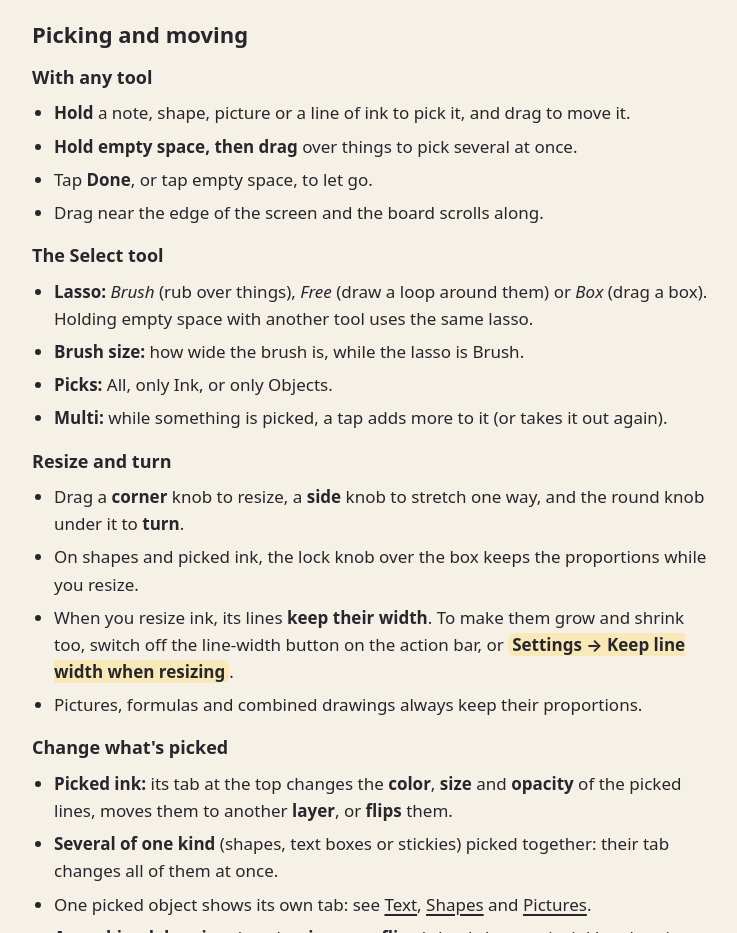
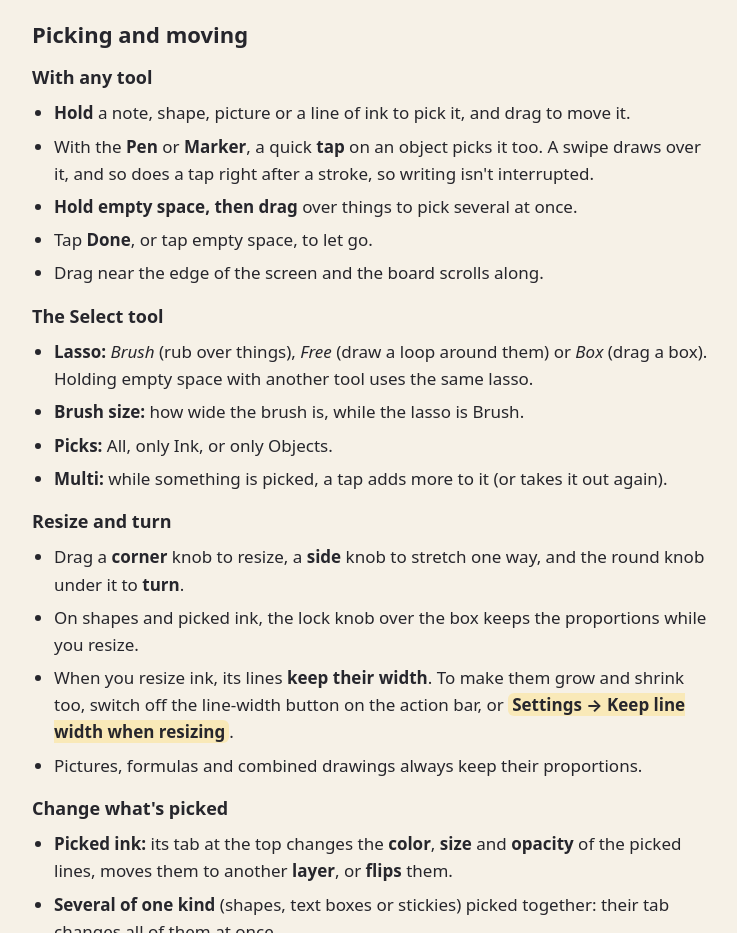
Before and after one commit to ucrers/doodlepad-site, a plain HTML site: page guide.html in a window 1280 px wide. Shown: the part 2720-3653 px from the top of the page, without its empty margins (268-1005 px from the left). Drawn offline with Linux system fonts and the light colour scheme.

Commit message:
Guide: a quick pen tap picks an object
Co-Authored-By: Claude Opus 5.5 <noreply@anthropic.com>

```diff
--- a/guide.html
+++ b/guide.html
@@ -128,6 +128,7 @@
     <h3>With any tool</h3>
     <ul>
       <li><strong>Hold</strong> a note, shape, picture or a line of ink to pick it, and drag to move it.</li>
+      <li>With the <strong>Pen</strong> or <strong>Marker</strong>, a quick <strong>tap</strong> on an object picks it too. A swipe draws over it, and so does a tap right after a stroke, so writing isn't interrupted.</li>
       <li><strong>Hold empty space, then drag</strong> over things to pick several at once.</li>
       <li>Tap <strong>Done</strong>, or tap empty space, to let go.</li>
       <li>Drag near the edge of the screen and the board scrolls along.</li>
```
